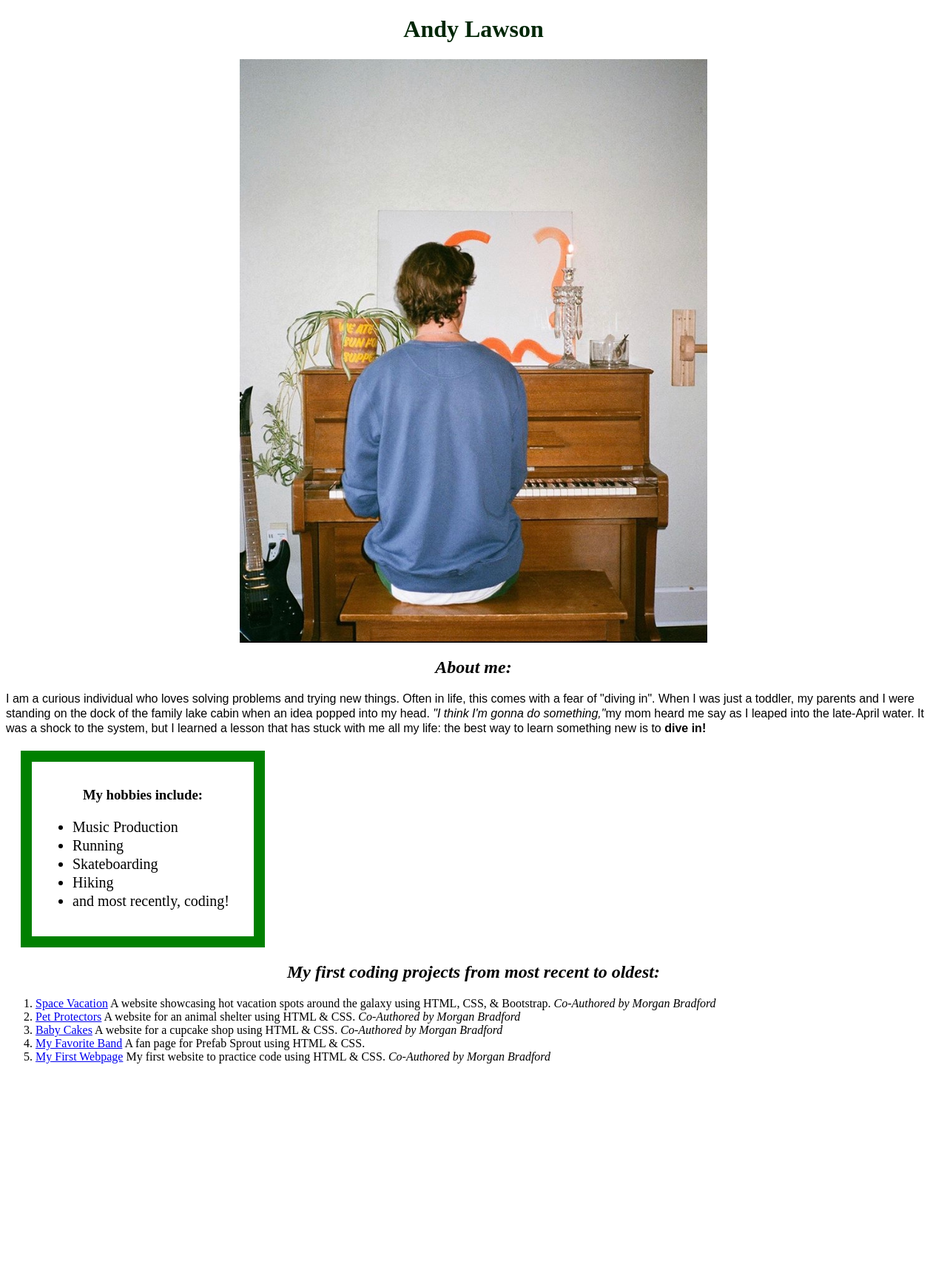
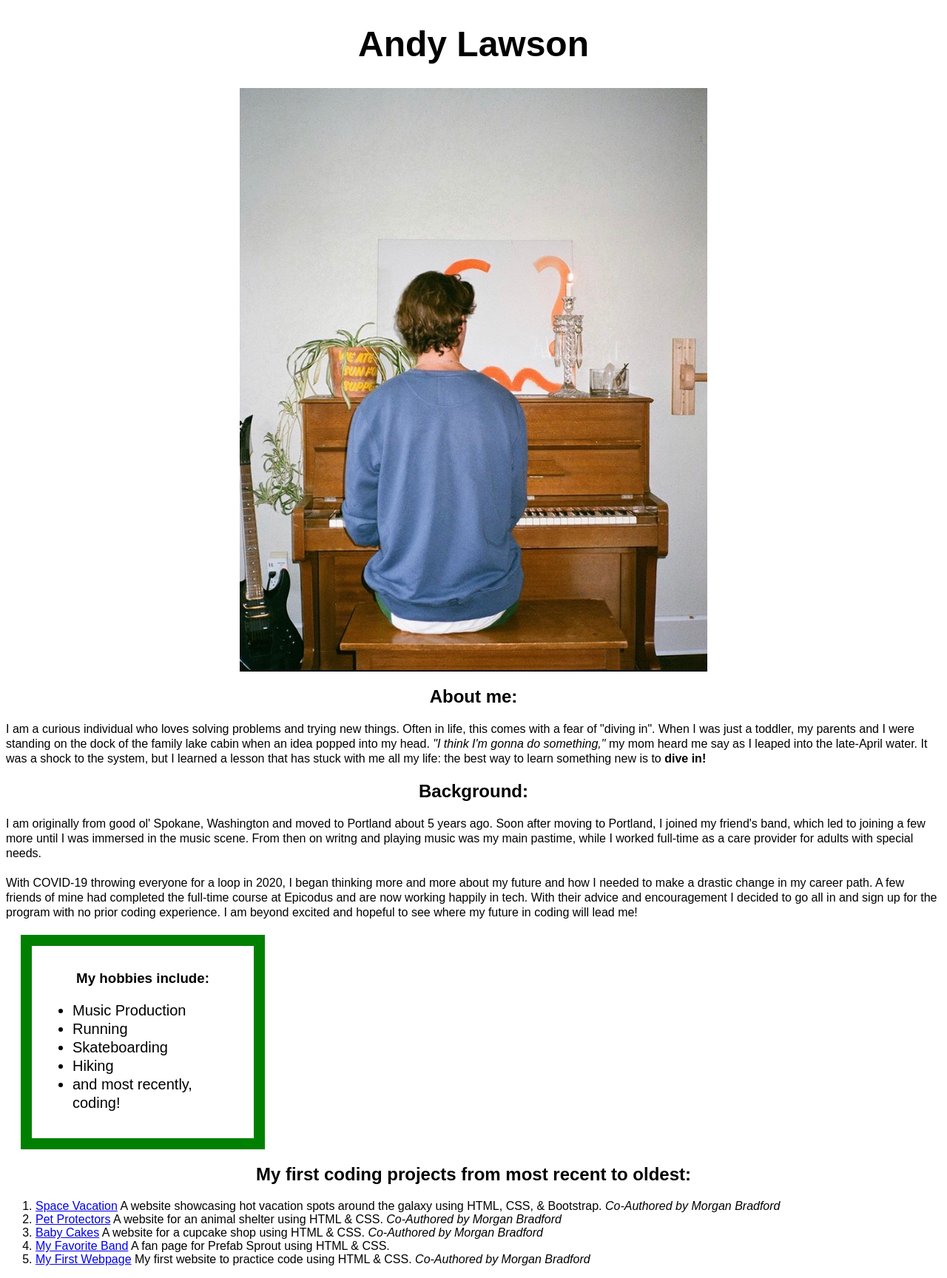
Before and after one commit to andyL89/portfolio-landing-page, a plain HTML site: page index.html in a window 1280 px wide. Shown: the whole page at 74% size. Before the commit the page ends 1454 px from the top, so only its background shows below. Drawn offline with Linux system fonts and the light colour scheme.

Commit message:
add background info paragraph

```diff
--- a/css/styles.css
+++ b/css/styles.css
@@ -1,10 +1,13 @@
+body {
+  font-family: sans-serif;
+}
+
 h1 {
-  color: rgb(2, 38, 7);
+  font-size: 300%;
   text-align: center;
 }
 
 h2 {
-  font-style: italic;
   text-align: center;
 }
 
@@ -13,7 +16,6 @@ h3 {
 }
 
 p {
-  font-family: sans-serif;
   line-height: 20px;
 }
 
@@ -29,9 +31,16 @@ ul {
   width: 50%;
 }
 
-.column {
+.box {
   width: 270px;
   border: 15px solid green;
   padding: 15px;
   margin: 20px;
 }
+
+.sidebar {
+  width: 270px;
+  border: 15px solid green;
+  padding: 15px;
+  margin: 20px;
+}
--- a/index.html
+++ b/index.html
@@ -7,10 +7,11 @@
 <body>
   <h1>Andy Lawson</h1>
   <img src="img/piano.jpg" alt="a picture of myself at the piano" class="center">
-
     <h2>About me:</h2>
-      <p>I am a curious individual who loves solving problems and trying new things. Often in life, this comes with a fear of "diving in". When I was just a toddler, my parents and I were standing on the dock of the family lake cabin when an idea popped into my head. <em>"I think I'm gonna do something,"</em>my mom heard me say as I leaped into the late-April water. It was a shock to the system, but I learned a lesson that has stuck with me all my life: the best way to learn something new is to <strong>dive in!</strong></p>
-  <div class="column">
+      <p>I am a curious individual who loves solving problems and trying new things. Often in life, this comes with a fear of "diving in". When I was just a toddler, my parents and I were standing on the dock of the family lake cabin when an idea popped into my head. <em>"I think I'm gonna do something," </em>my mom heard me say as I leaped into the late-April water. It was a shock to the system, but I learned a lesson that has stuck with me all my life: the best way to learn something new is to <strong>dive in!</strong></p>
+    <h2>Background:</h2>
+      <p>I am originally from good ol' Spokane, Washington and moved to Portland about 5 years ago. Soon after moving to Portland, I joined my friend's band, which led to joining a few more until I was immersed in the music scene. From then on writng and playing music was my main pastime, while I worked full-time as a care provider for adults with special needs.<br><br> With COVID-19 throwing everyone for a loop in 2020, I began thinking more and more about my future and how I needed to make a drastic change in my career path. A few friends of mine had completed the full-time course at Epicodus and are now working happily in tech. With their advice and encouragement I decided to go all in and sign up for the program with no prior coding experience. I am beyond excited and hopeful to see where my future in coding will lead me!</p>
+  <div class="box">
     <h3>My hobbies include:</h3>
       <ul>
         <li>Music Production</li>
@@ -20,9 +21,7 @@
         <li>and most recently, coding!</li>
       </ul>
   </div>
-
     <h2>My first coding projects from most recent to oldest:</h2>
-
       <ol>
         <li> <a href="https://github.com/andyL89/vacationSpots">Space Vacation</a> A website showcasing hot vacation spots around the galaxy using HTML, CSS, & Bootstrap. <em>Co-Authored by Morgan Bradford</em></li>
         <li> <a href="https://github.com/andyL89/animal-shelter">Pet Protectors</a> A website for an animal shelter using HTML & CSS. <em>Co-Authored by Morgan Bradford</em></li>
```
Lines whose indentation alone changed are shown as unchanged.
